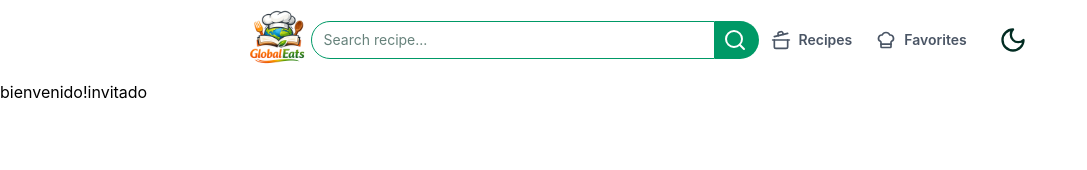
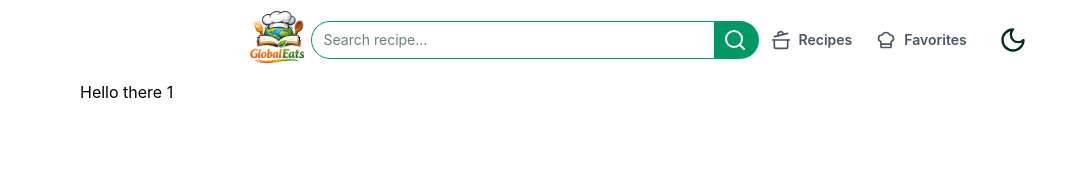
Before and after one commit to RaulSoriaUlibarri/Cookbook, a Next.js app: page /all-countries/1 in a window 1280 px wide. Shown: the top 170 px of the page, without its empty margins (0-1087 px from the left). Built offline with nearby package versions, Linux system fonts and the light colour scheme; a web font is replaced by a local one; what @radix-ui/themes would draw is missing.

Commit message:
feature: extract country name from route

```diff
--- a/src/app/all-countries/[country]/page.tsx
+++ b/src/app/all-countries/[country]/page.tsx
@@ -1,10 +1,19 @@
 "use client";
 
-export default function AreaRecipesPage() {
+import { use } from "react";
+import MaxWidthWrapper from "@/components/MaxWidthWrapper";
+
+type PageProps = {
+  params: Promise<{ country: string }>;
+};
+
+export default function AreaRecipesPage({ params }: PageProps) {
+  const { country } = use(params);
+  const decodedCountry = decodeURIComponent(country);
+
   return (
-    <div>
-      bienvenido!
-      <span>invitado</span>
-    </div>
+    <>
+      <MaxWidthWrapper>Hello there {decodedCountry}</MaxWidthWrapper>
+    </>
   );
 }
```
